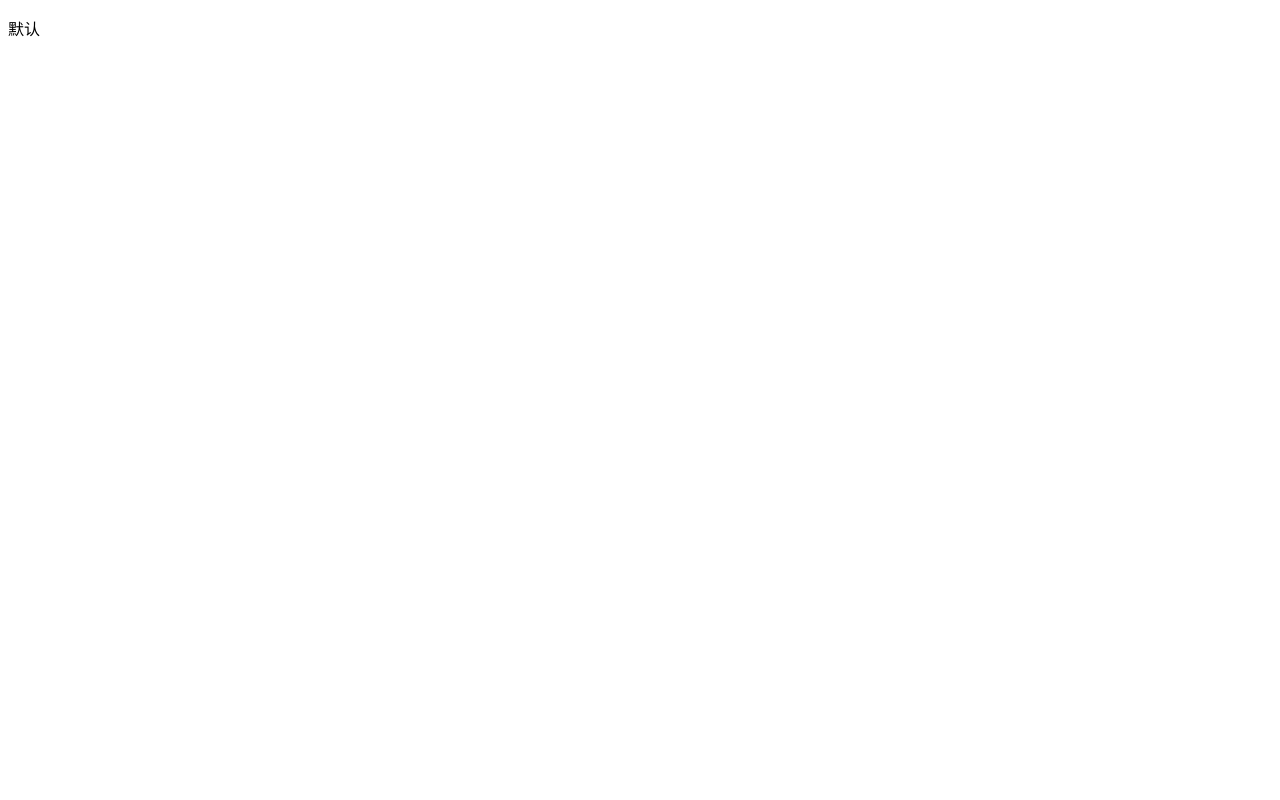
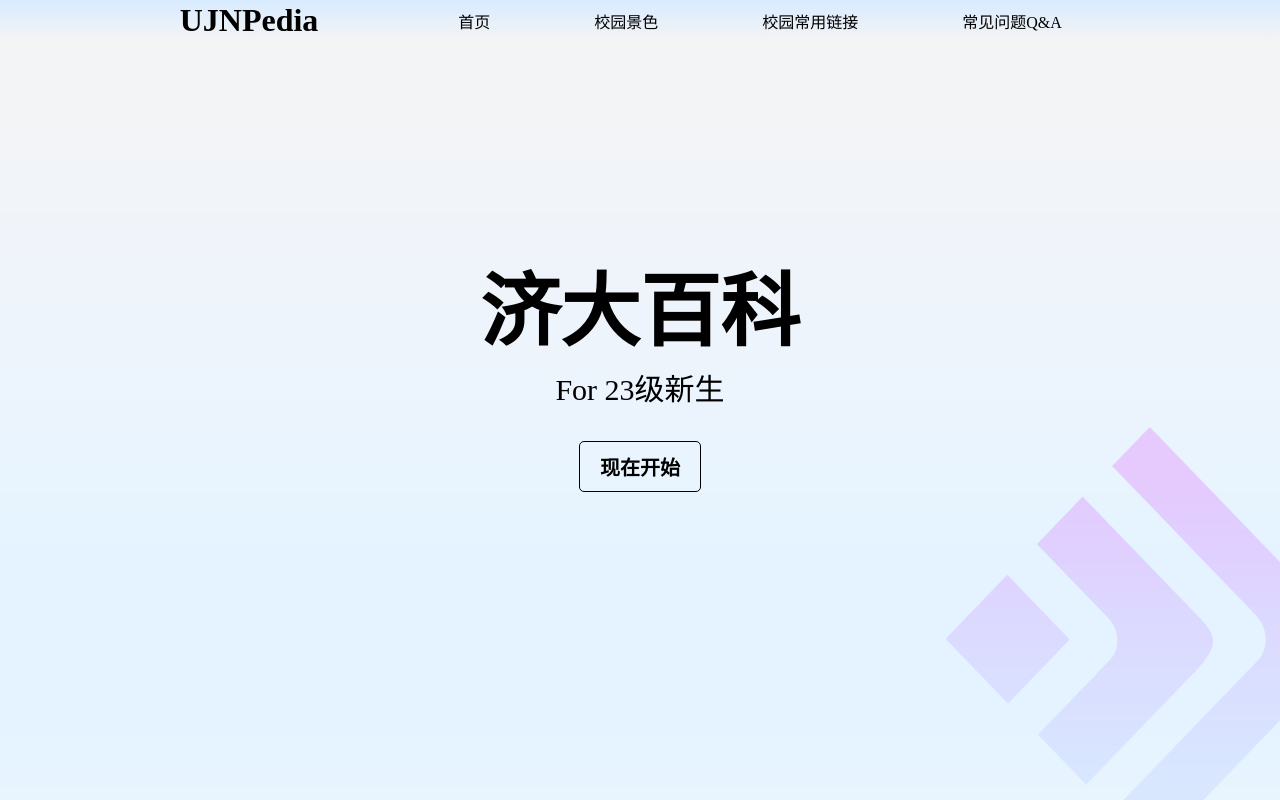
Before and after one commit to Lopliter/23H1WebPre, a plain HTML site: page index.html in a window 1280 px wide. Drawn offline with Linux system fonts and the light colour scheme.

Commit message:
首页初具雏形了也算是

```diff
--- /dev/null
+++ b/css/style.css
@@ -0,0 +1 @@
+*{margin: 0px; padding: 0px;} header{text-align: center;background-image: linear-gradient(to bottom,#d8ebff, #f4f4f4);} header div#Logo{text-align: center;} ul{list-style-type: none;} nav li{display: inline-block; height: auto; padding: 0px 50px; text-align: center; font-size: 16px;}nav li a{text-decoration: none; color: black;} body{background-color: #f4f4f4;background-image: url("../images/background.png");background-size: 100%; background-attachment:fixed; background-repeat: no-repeat;} header table,homepage table{width: 80%; align-self: center; margin-left:auto;margin-right:auto;} homepage p#title{padding-top:20%;font-size: 80px;font-weight: 800;}main{text-align: center;}homepage p#introduction{font-size: 30px;} homepage a#main{display: inline-block; padding: 10px 20px; font-size: 20px; margin-top: 30px; text-decoration: none; font-weight: bold; color: black; border:1px black solid ;border-radius: 5px;}
--- a/index.html
+++ b/index.html
@@ -4,9 +4,49 @@
     <meta charset="UTF-8">
     <meta http-equiv="X-UA-Compatible" content="IE=edge">
     <meta name="viewport" content="width=device-width, initial-scale=1.0">
-    <title>Document</title>
+    <title>济大百科UJNPedia</title>
 </head>
+<link rel="stylesheet" href="./css/style.css" type="text/css" />
 <body>
-<p>默认</p>
+<header>
+    <table>
+        <tr>
+            <td>
+                <h1>UJNPedia</h1>
+            </td>
+            <td width="780px">
+                <nav>
+                    <ul>
+                        <li><a href="#">首页</a></li>
+                        <li><a href="#">校园景色</a></li>
+                        <li><a href="#">校园常用链接</a></li>
+                        <li><a href="#">常见问题Q&A</a></li>
+                    </ul>
+                </nav>
+            </td>
+        </tr>
+    </table>
+</header>
+<main>
+    <homepage>
+        <table>
+            <tr>
+                <td>
+                    <p id="title">济大百科</p>
+                </td>
+            </tr>
+            <tr>
+                <td>
+                    <p id="introduction">For 23级新生</p>
+                </td>
+            </tr>
+            <tr>
+                <td>
+                    <a id="main" href="#Pictures">现在开始</a>
+                </td>
+            </tr>
+        </table>
+    </homepage>
+</main>
 </body>
 </html>
```
Also changed, not shown: icons/liststyle1.png (added), images/background.png (added), images/schoolpic1.jpg (added).
